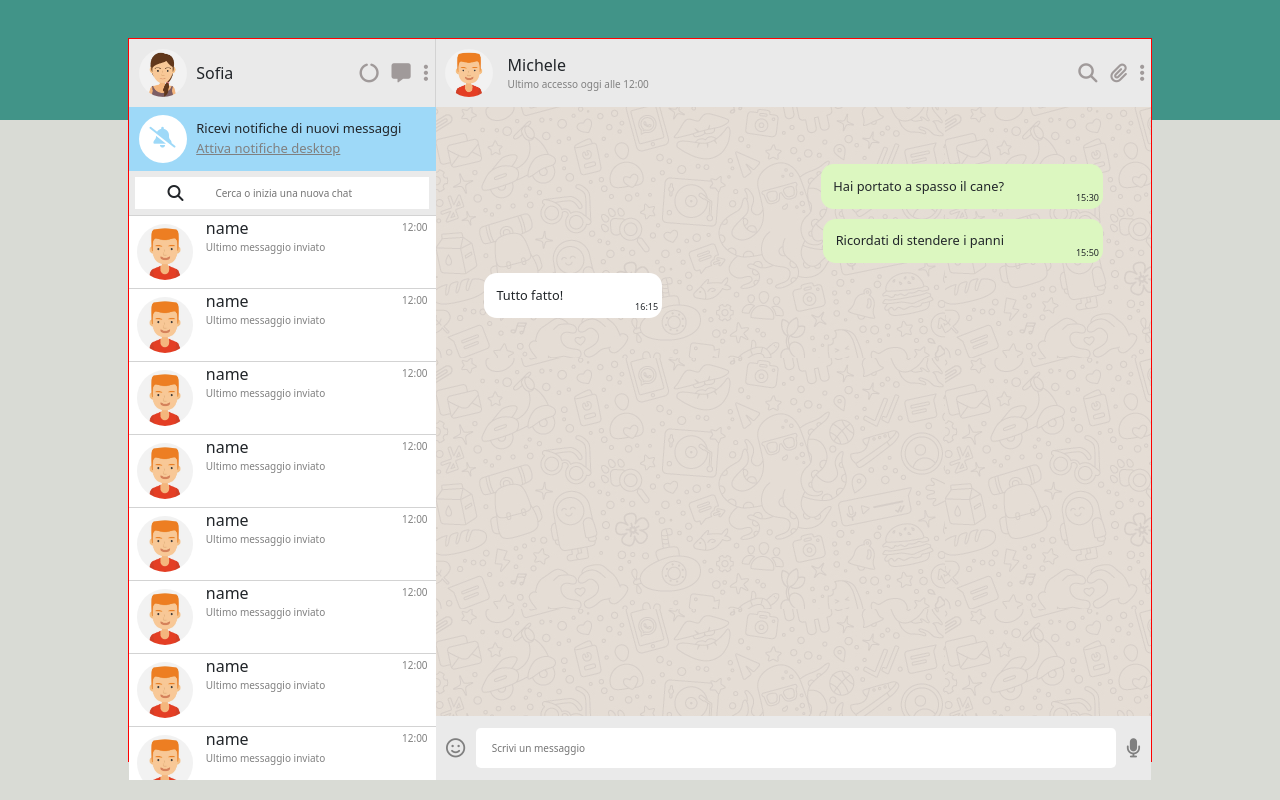
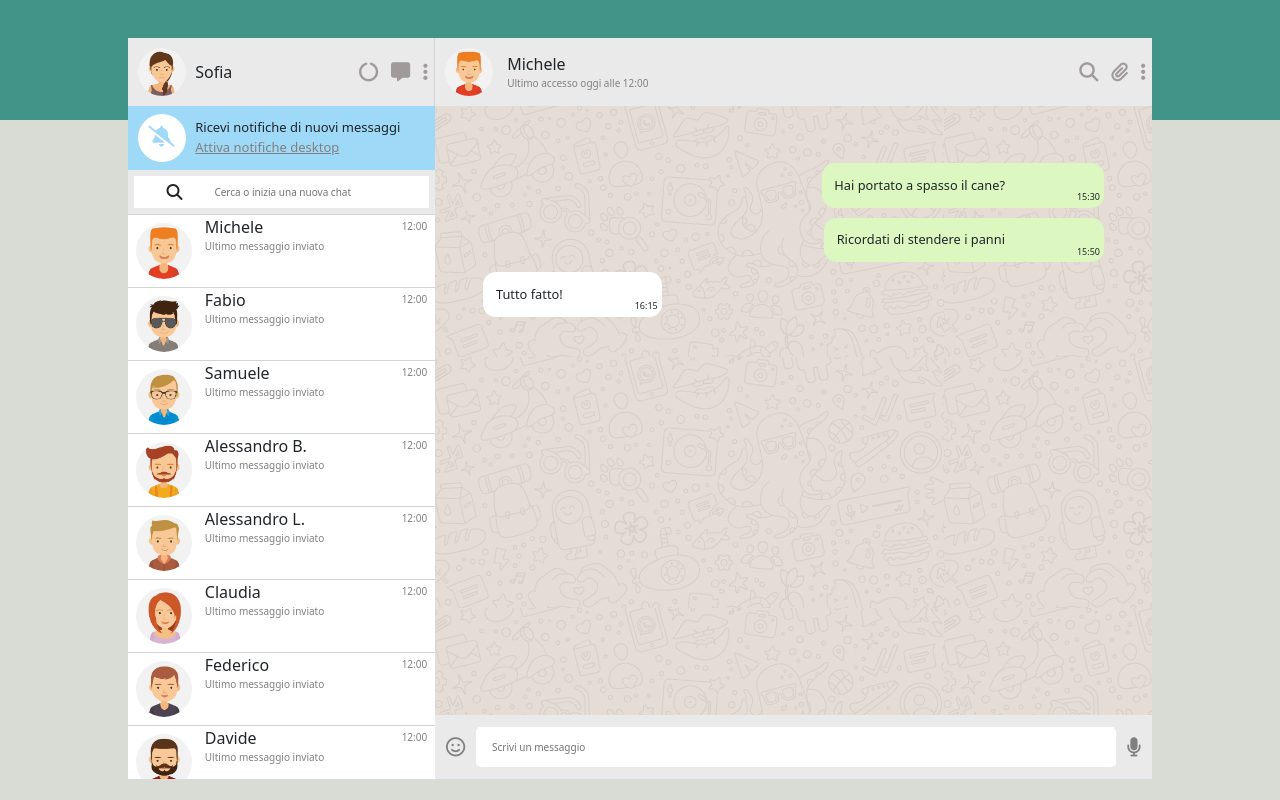
Before and after one commit to gluke0/vue-boolzapp, a plain HTML site: page index.html in a window 1280 px wide. Drawn offline with nearby package versions, Linux system fonts and the light colour scheme.

Commit message:
avatar ciclati

```diff
--- a/assets/css/style.css
+++ b/assets/css/style.css
@@ -39,7 +39,6 @@ ul{
 }
 
 #structure{
-    border: 1px solid red;
     width: 80%;
     height: 95%;
     padding: 0;
--- a/assets/js/main.js
+++ b/assets/js/main.js
@@ -6,7 +6,7 @@ createApp({
             contacts: [
                 {
                     name: 'Michele',
-                    avatar: './img/avatar_1.png',
+                    avatar: './assets/img/avatar_1.jpg',
                     visible: true,
                     messages: [
                         {
@@ -28,7 +28,7 @@ createApp({
                 },
                 {
                     name: 'Fabio',
-                    avatar: './img/avatar_2.png',
+                    avatar: './assets/img/avatar_2.jpg',
                     visible: true,
                     messages: [
                         {
@@ -50,7 +50,7 @@ createApp({
                 },
                 {
                     name: 'Samuele',
-                    avatar: './img/avatar_3.png',
+                    avatar: './assets/img/avatar_3.jpg',
                     visible: true,
                     messages: [
                         {
@@ -72,7 +72,7 @@ createApp({
                 },
                 {
                     name: 'Alessandro B.',
-                    avatar: './img/avatar_4.png',
+                    avatar: './assets/img/avatar_4.jpg',
                     visible: true,
                     messages: [
                         {
@@ -89,7 +89,7 @@ createApp({
                 },
                 {
                     name: 'Alessandro L.',
-                    avatar: './img/avatar_5.png',
+                    avatar: './assets/img/avatar_5.jpg',
                     visible: true,
                     messages: [
                         {
@@ -106,7 +106,7 @@ createApp({
                 },
                 {
                     name: 'Claudia',
-                    avatar: './img/avatar_5.png',
+                    avatar: './assets/img/avatar_6.jpg',
                     visible: true,
                     messages: [
                         {
@@ -128,7 +128,7 @@ createApp({
                 },
                 {
                     name: 'Federico',
-                    avatar: './img/avatar_7.png',
+                    avatar: './assets/img/avatar_7.jpg',
                     visible: true,
                     messages: [
                         {
@@ -145,7 +145,7 @@ createApp({
                 },
                 {
                     name: 'Davide',
-                    avatar: './img/avatar_8.png',
+                    avatar: './assets/img/avatar_8.jpg',
                     visible: true,
                     messages: [
                         {
--- a/index.html
+++ b/index.html
@@ -70,10 +70,10 @@
                         <li v-for="(contact, index) in contacts">
                             <div class="d-flex justify-content-between top-border">
                                 <div>
-                                    <img src="./assets/img/avatar_1.jpg" :alt="'profile photo'" class="rounded-circle big-img">
+                                    <img :src="contacts[index].avatar" :alt="`${contacts[index].name} profile photo`" class="rounded-circle big-img">
                                 </div>
                                 <div class="info">
-                                    <div> name</div>
+                                    <div> {{ contacts[index].name }}</div>
                                     <div class="small-text-grey">Ultimo messaggio inviato</div>
                                 </div>
                                 <div class="small-text-grey me-2 mt-1">12:00</div>
```
